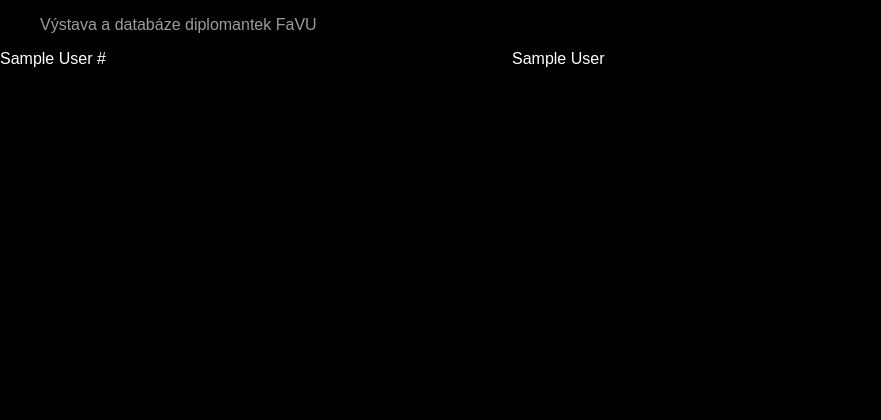
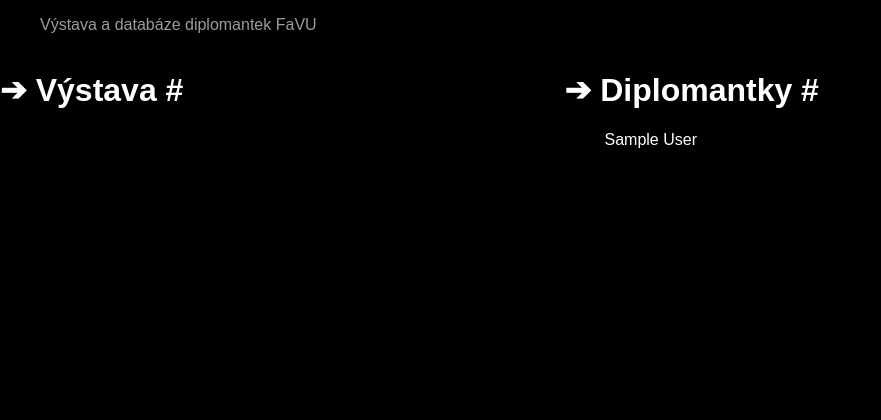
Before and after one commit to agajdosi/diplomantky2, a Django app: page / in a window 1280 px wide. Shown: the top 420 px of the page, without its empty margins (0-881 px from the left). Run offline with Django 4.2, Linux system fonts and the light colour scheme; tables that the repository leaves empty hold one stand-in row (values such as "Sample post"); parts of the project's set-up code (start-up, migrations or seed data) failed here and were passed over; some web fonts are replaced.

Commit message:
Basic index styling

```diff
--- a/static/main.css
+++ b/static/main.css
@@ -18,6 +18,7 @@ a, a:visited, a:hover, a:active {
     color: inherit;
 }
 
+
 .header {
     color: #9D9C9C;
     padding: 1rem 40px;
@@ -26,6 +27,7 @@ a, a:visited, a:hover, a:active {
 .header a {
     text-decoration-line: none;
 }
+
 
 footer {
     position: fixed;
@@ -36,12 +38,27 @@ footer {
     background-color: #000000;
 }
 
+
 .content {
+    padding: 0 40px;
+    display: flex;
+    flex-direction: column;
+    align-items: stretch;
+    align-content: stretch;
+}
+
+.contitem {
     display: flex;
     flex-wrap: wrap;
+    justify-content: stretch;
 }
 
-.content div {
-    flex-shrink: 0;
-    width: 40vw;
+.contitem h1 {
+    position: relative;
+    left: -40px;
 }
+
+.contitem .half {
+    flex-grow: 1;
+    min-width: 400px;
+}
--- a/students/urls.py
+++ b/students/urls.py
@@ -5,8 +5,8 @@ from .views import index, graduates, show_portfolio, edit_portfolio, exhibitions
 
 urlpatterns = [
   path('', index),
-  path('graduates', graduates),
-  path('exhibitions', exhibitions),
+  path('graduates/', graduates),
+  path('exhibitions/', exhibitions),
   path('<str:first_name>-<str:last_name>/', show_portfolio),
   path('<str:first_name>-<str:last_name>/edit/', edit_portfolio),
 ]
--- a/templates/index.html
+++ b/templates/index.html
@@ -4,16 +4,24 @@
 
 {% block content %}
   {% for exhibition in exhibitions %}
-    <div class="exhibition">
-      {{ exhibition.title }}
-      {{ exhibition.url }}
+  <div class="contitem">
+    <div class="exhibition half">
+      <h1>
+        <span class="expander">➔</span>
+        Výstava {{ exhibition.url }}
+      </h1>
     </div>
-    <div class="graduates">
-    {% for graduate in exhibition.artists.all %}
-      <div class="graduate">
-      {{ graduate.first_name }} {{ graduate.last_name }}
-      </div>
-    {% endfor %}
+    <div class="graduates half">
+      <h1>
+        <span class="expander">➔</span>
+        Diplomantky {{ exhibition.url }}
+      </h1>
+      {% for graduate in exhibition.artists.all %}
+        <div class="graduate">
+        {{ graduate.first_name }} {{ graduate.last_name }}
+        </div>
+      {% endfor %}
     </div>
+  </div>
   {% endfor %}
 {% endblock %}
```
